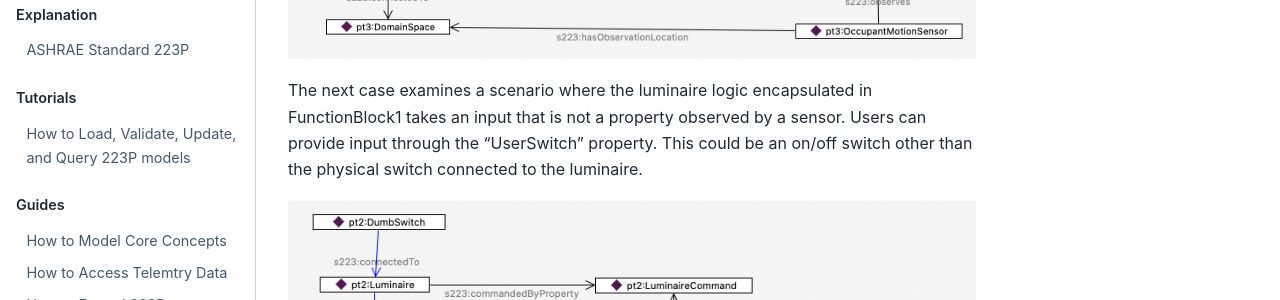
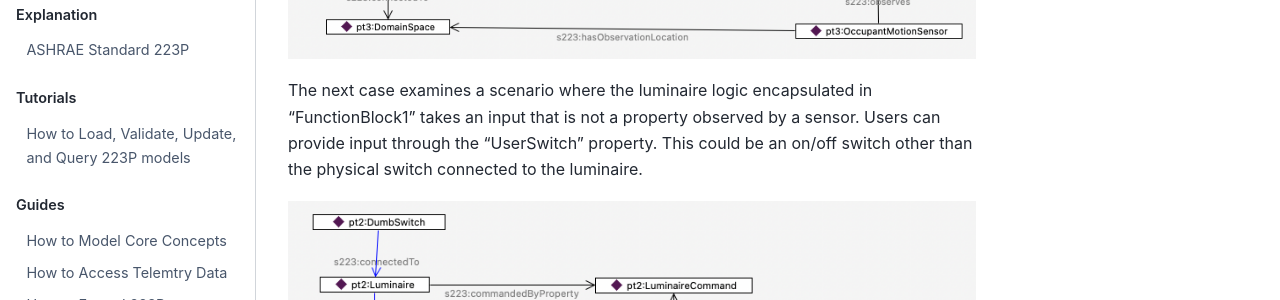
Before and after one commit to open223/docs.open223.info, a Jupyter Book: the page built from guides/design-patterns.md, in a window 1280 px wide and 900 px high, scrolled down 2888 px. Shown: the part 281-581 px from the top of the window. Built offline with Jupyter Book 1.0.4 settings and Sphinx 7.4.7 and the Sphinx Book theme 1.1.4, drawn with Linux system fonts in a browser that asks for light colours.

```diff
--- a/guides/design-patterns.md
+++ b/guides/design-patterns.md
@@ -29,6 +29,6 @@ The next three examples showcase how FunctionBlocks, as logical constructs, are
 
 ![UserSwitch](images/guides-UserSwitch.png)
 
-The next case examines a scenario where the luminaire logic encapsulated in FunctionBlock1 takes an input that is not a property observed by a sensor. Users can provide input through the "UserSwitch" property. This could be an on/off switch other than the physical switch connected to the luminaire.
+The next case examines a scenario where the luminaire logic encapsulated in "FunctionBlock1" takes an input that is not a property observed by a sensor. Users can provide input through the "UserSwitch" property. This could be an on/off switch other than the physical switch connected to the luminaire.
 
 ![DumbSwitch](images/guides-DumbSwitch.png)
```
